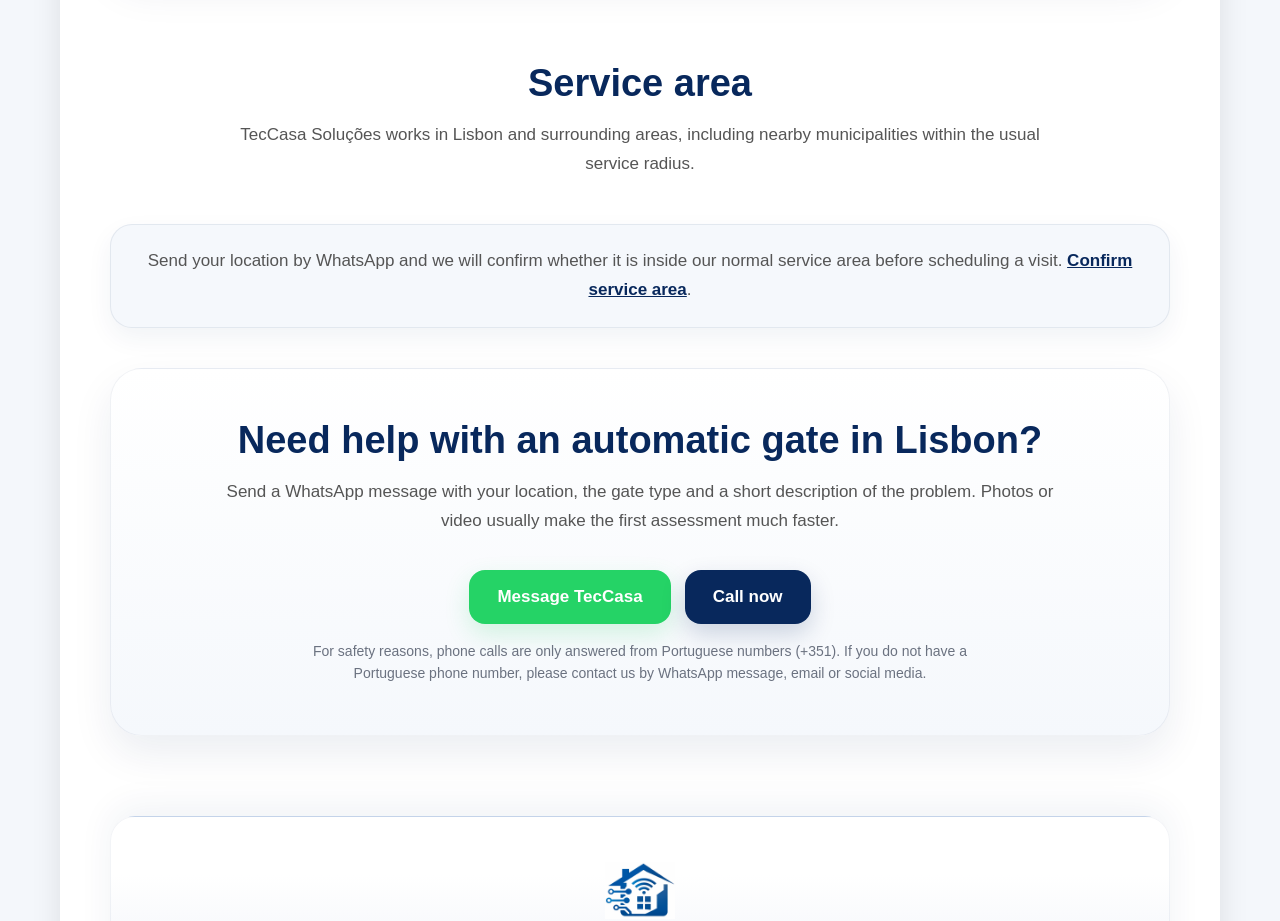
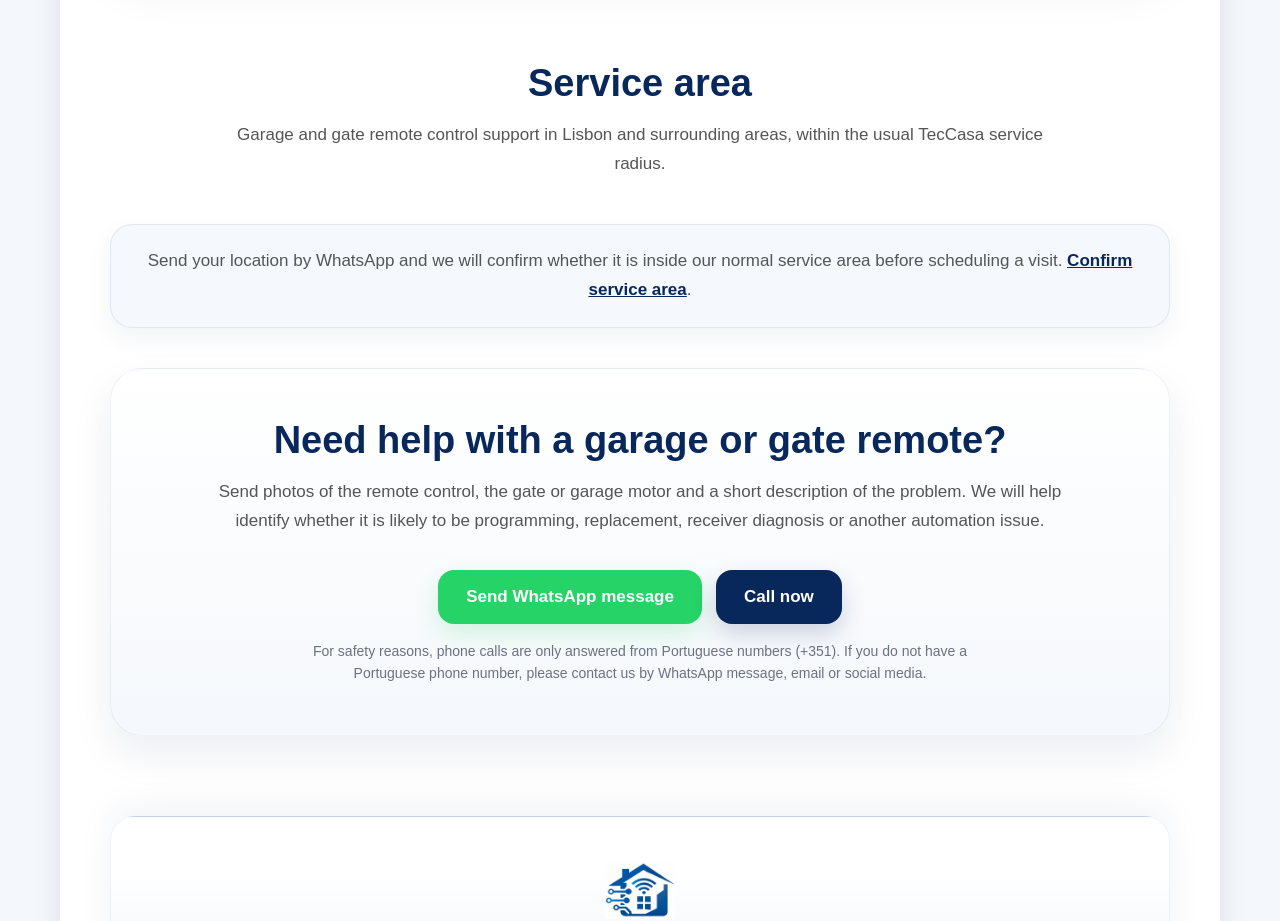
Before and after one commit to andrecorreiaauto-bit/teccasa-site, a Next.js app: page /en/garage-remote-controls-lisbon in a window 1280 px wide. Shown: the part 3300-4221 px from the top of the page. Built offline with nearby package versions, Linux system fonts and the light colour scheme.

Commit message:
Update garage-remote-controls-lisbon.js

```diff
--- a/pages/en/garage-remote-controls-lisbon.js
+++ b/pages/en/garage-remote-controls-lisbon.js
@@ -322,43 +322,39 @@ export default function AutomaticGateRepairLisbon() {
             <h2>Service area</h2>
 
             <p className="section-intro">
-              TecCasa Soluções works in Lisbon and surrounding areas, including
-              nearby municipalities within the usual service radius.
+              Garage and gate remote control support in Lisbon and surrounding areas, within the usual TecCasa service radius.
             </p>
 
             <div className="area-card">
               <p>
-                Send your location by WhatsApp and we will confirm whether it is
-                inside our normal service area before scheduling a visit.{" "}
-                <a href="https://wa.me/351922021980?text=Hello%2C%20I%20need%20help%20with%20an%20automatic%20gate.%20Can%20you%20confirm%20if%20you%20cover%20my%20area%3F" target="_blank">
+                Send your location by WhatsApp and we will confirm whether it is inside our normal service area before scheduling a visit.{" "}
+                <a href="https://wa.me/351922021980?text=Hello%2C%20I%20need%20help%20with%20a%20garage%20or%20gate%20remote%20control.%20Can%20you%20confirm%20if%20you%20cover%20my%20area%3F" target="_blank">
                   Confirm service area
                 </a>.
               </p>
             </div>
           </section>
-
           <section id="contact" className="final-cta">
-            <h2>Need help with an automatic gate in Lisbon?</h2>
+            <h2>Need help with a garage or gate remote?</h2>
 
             <p>
-              Send a WhatsApp message with your location, the gate type and a
-              short description of the problem. Photos or video usually make the
-              first assessment much faster.
+              Send photos of the remote control, the gate or garage motor and a short description of the problem. We will help identify whether it is likely to be programming, replacement, receiver diagnosis or another automation issue.
             </p>
 
             <div className="button-row centered">
               <a
-                href="https://wa.me/351922021980?text=Hello%2C%20I%20need%20help%20with%20an%20automatic%20gate%20in%20Lisbon."
+                href="https://wa.me/351922021980?text=Hello%2C%20I%20need%20help%20with%20a%20garage%20or%20gate%20remote%20control%20in%20Lisbon."
                 target="_blank"
                 className="primary-button"
               >
-                Message TecCasa
+                Send WhatsApp message
               </a>
 
-              <a href="tel:922021980" className="secondary-button">
+              <a href="tel:+351922021980" className="secondary-button">
                 Call now
               </a>
             </div>
+
             <p style={{
             fontSize:"14px",
             lineHeight:"1.6",
@@ -404,7 +400,7 @@ export default function AutomaticGateRepairLisbon() {
         </main>
 
         <a
-          href="https://wa.me/351922021980?text=Hello%2C%20I%20need%20help%20with%20an%20automatic%20gate%20in%20Lisbon."
+          href="https://wa.me/351922021980?text=Hello%2C%20I%20need%20help%20with%20a%20garage%20or%20gate%20remote%20control%20in%20Lisbon."
           target="_blank"
           className="floating-whatsapp"
         >
```
Lines whose indentation alone changed are shown as unchanged.
